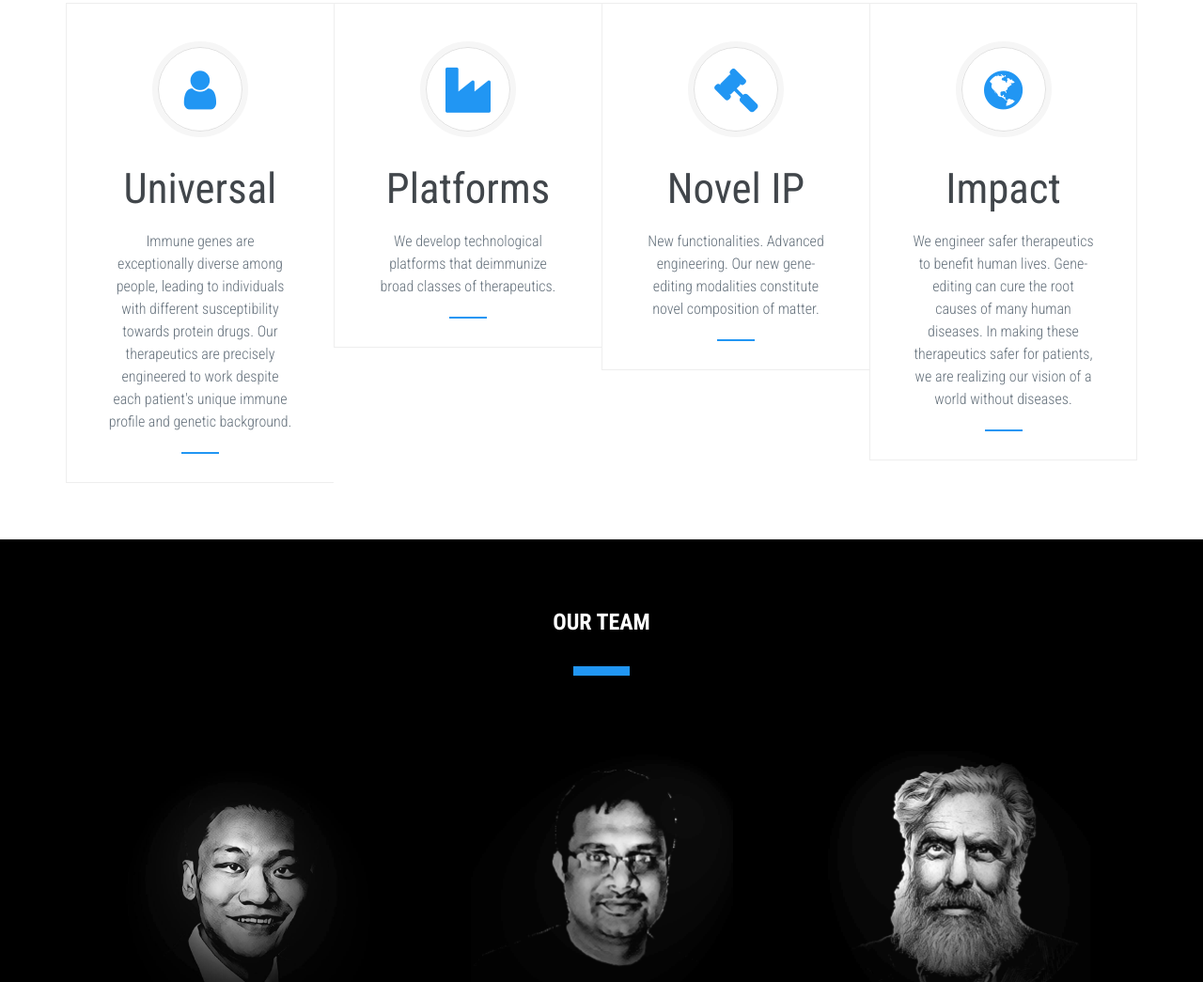
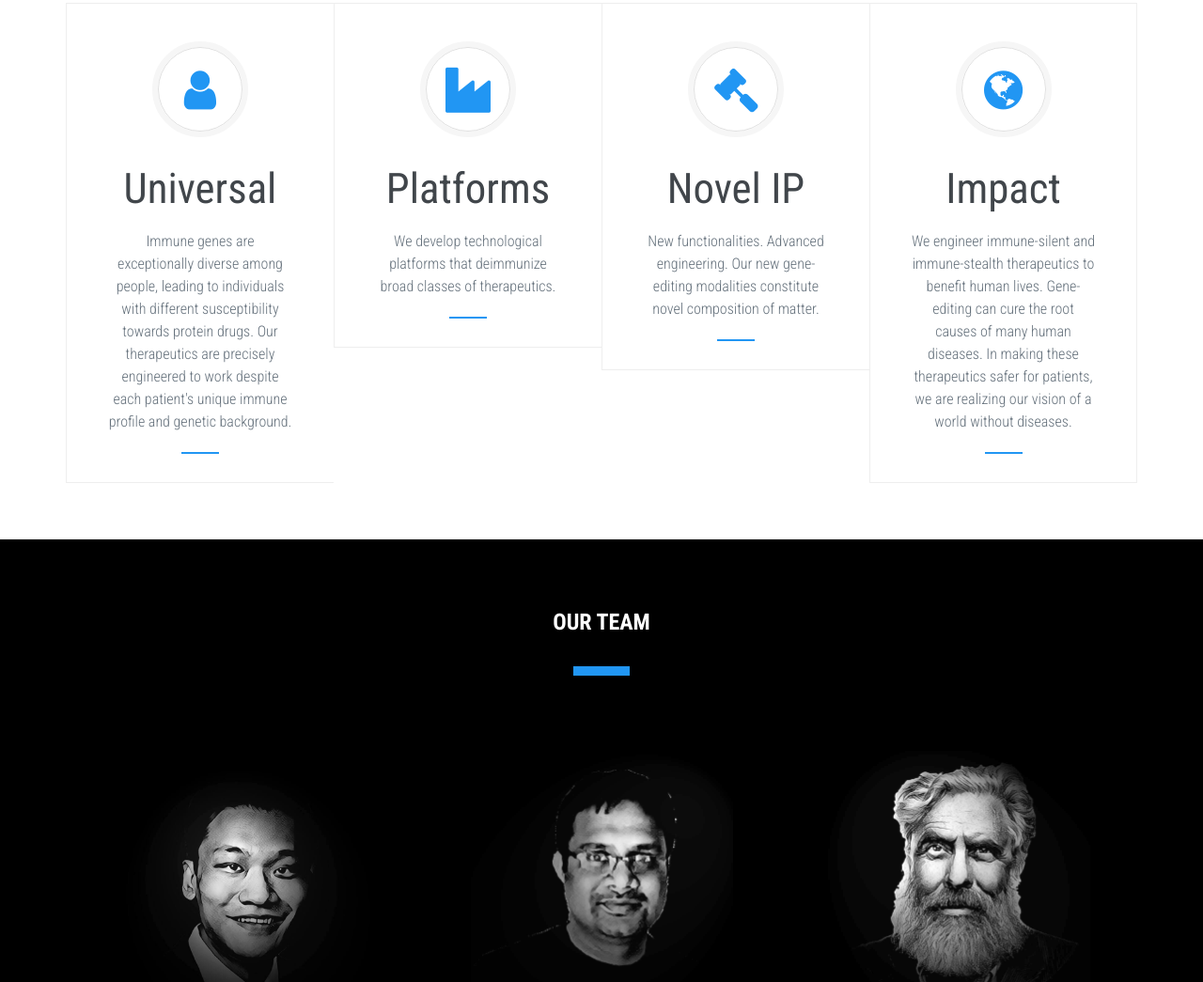
Before and after one commit to seven-therapeutics/seven-therapeutics.github.io, a plain HTML site: page index.html in a window 1280 px wide. Shown: the part 2419-3464 px from the top of the page at 94% size. Drawn offline with Linux system fonts and the light colour scheme.

Commit message:
Update index.html

```diff
--- a/index.html
+++ b/index.html
@@ -196,7 +196,7 @@ Website template license URL: https://creativecommons.org/licenses/by/4.0/
                                 <h3>Impact</h3>
                             </div>
                             <div class="technology-item-desc">
-                                <p>We engineer safer therapeutics to benefit human lives. Gene-editing can cure the root causes of many human diseases. In making these therapeutics safer for patients, we are realizing our vision of a world without diseases.</p>
+                                <p>We engineer immune-silent and immune-stealth therapeutics to benefit human lives. Gene-editing can cure the root causes of many human diseases. In making these therapeutics safer for patients, we are realizing our vision of a world without diseases.</p>
                                 <div class="content-title-underline-light"></div>
 
                             </div>
```
